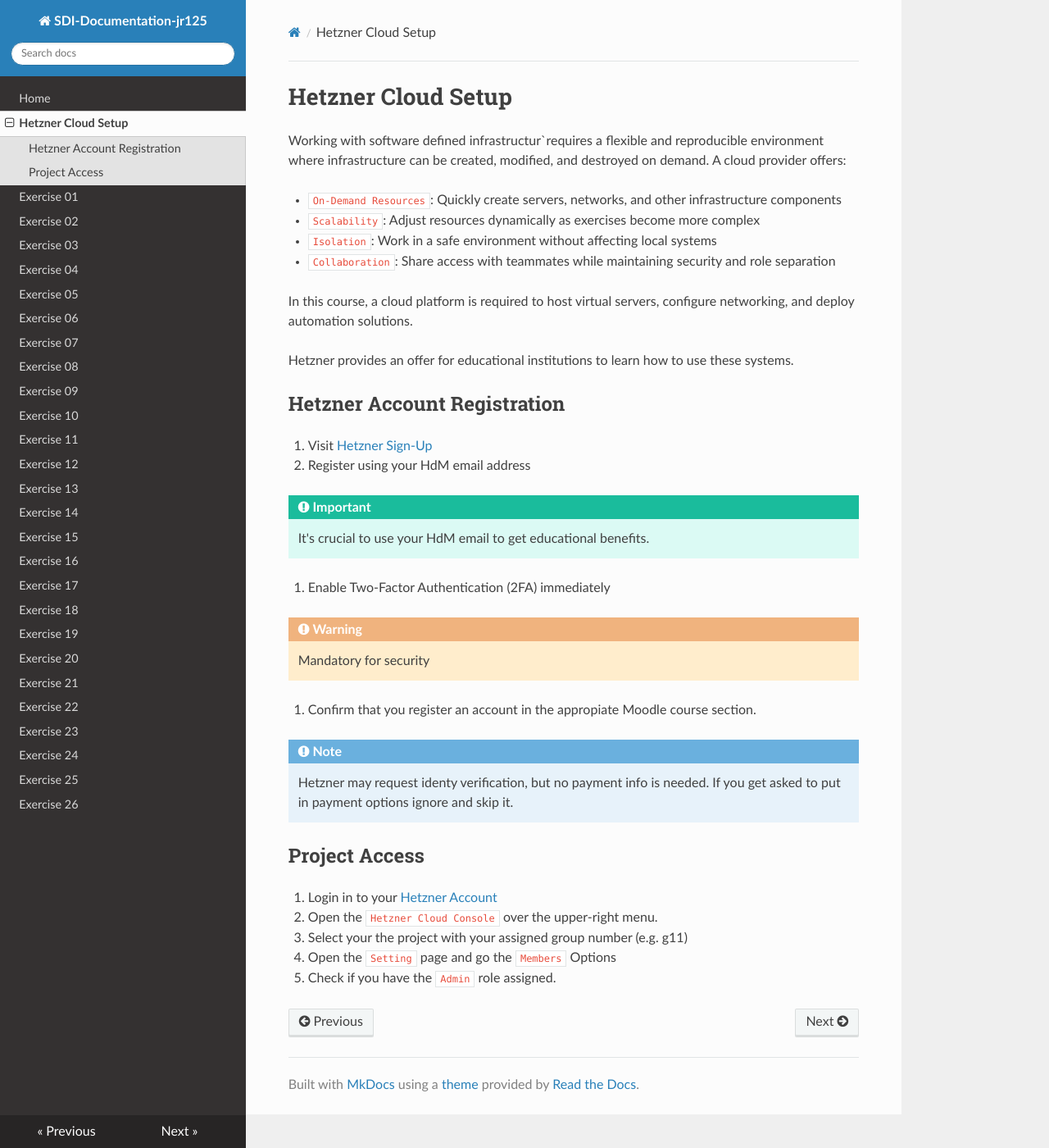
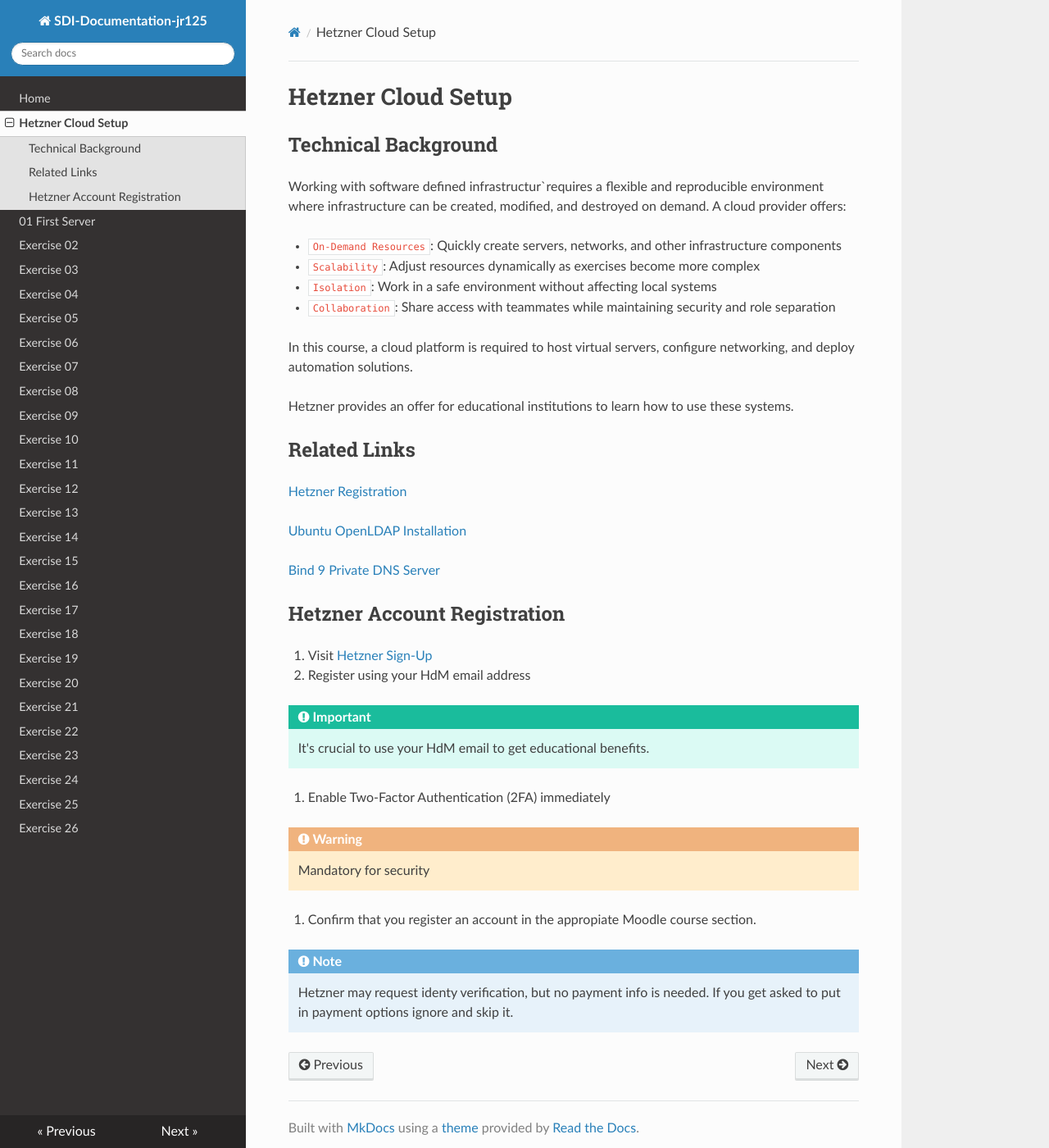
Before and after one commit to velveneer/SDI-Final, an MkDocs documentation site: the page built from src/cloud-setup/docs/setup.md, in a window 1280 px wide and 1400 px high. Shown: the whole window at 82% size. Built offline with MkDocs 1.6.1, drawn with Linux system fonts in a browser that asks for light colours; nearby versions of some CDN libraries.

Commit message:
add exercise 01 server creation

```diff
--- a/mkdocs.yml
+++ b/mkdocs.yml
@@ -19,7 +19,7 @@
 nav:
   - Home: index.md
   - Hetzner Cloud Setup: cloud-setup/docs/setup.md
-  - Exercise 01: exercises/exercise-01/docs/documentation-01.md
+  - 01 First Server: exercises/exercise-01/docs/documentation-01.md
   - Exercise 02: exercises/exercise-02/docs/documentation-02.md
   - Exercise 03: exercises/exercise-03/docs/documentation-03.md
   - Exercise 04: exercises/exercise-04/docs/documentation-04.md
--- a/src/cloud-setup/docs/setup.md
+++ b/src/cloud-setup/docs/setup.md
@@ -1,4 +1,6 @@
 # Hetzner Cloud Setup
+
+## Technical Background
 
 Working with software defined infrastructur`requires a flexible and reproducible environment where infrastructure can be created, modified, and destroyed on demand.
 A cloud provider offers:
@@ -11,6 +13,14 @@
 In this course, a cloud platform is required to host virtual servers, configure networking, and deploy automation solutions.
 
 Hetzner provides an offer for educational institutions to learn how to use these systems.
+
+## Related Links
+
+[Hetzner Registration](https://accounts.hetzner.com/signUp)
+
+[Ubuntu OpenLDAP Installation](https://documentation.ubuntu.com/server/how-to/openldap/install-openldap/index.html)
+
+[Bind 9 Private DNS Server](https://www.digitalocean.com/community/tutorials/how-to-configure-bind-as-a-private-network-dns-server-on-ubuntu-20-04)
 
 ## Hetzner Account Registration
 
@@ -30,11 +40,3 @@
 
 !!!NOTE
     Hetzner may request identy verification, but no payment info is needed. If you get asked to put in payment options ignore and skip it.
-
-## Project Access
-
-1. Login in to your [Hetzner Account](https://accounts.hetzner.com/login)
-2. Open the `Hetzner Cloud Console` over the upper-right menu.
-3. Select your the project with your assigned group number (e.g. g11)
-4. Open the `Setting` page and go the `Members` Options
-5. Check if you have the `Admin` role assigned.
```
Also changed, not shown: src/exercises/exercise-01/docs/documentation-01.md (+123 -0 lines).
